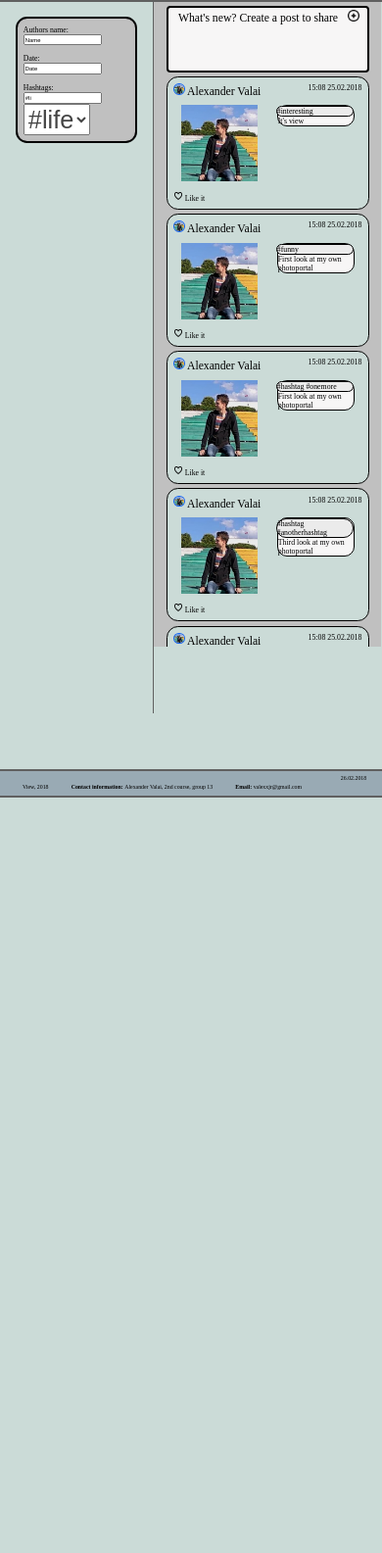
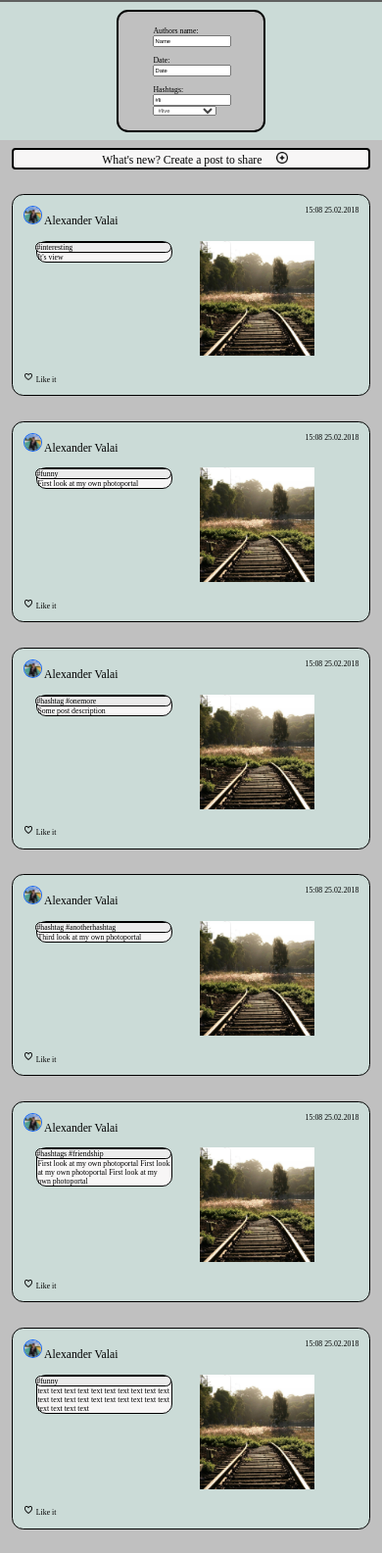
Before and after one commit to Valexxjr/student-practice, a plain HTML site: page UI/index.html in a window 390 px wide. Shown: the part 30-1615 px from the top of the page at 98% size. Before the commit the page ends 844 px from the top, so only its background shows below. Drawn offline with Linux system fonts and the light colour scheme.

Commit message:
responsive design fixed

```diff
--- a/UI/css/styles.css
+++ b/UI/css/styles.css
@@ -1,14 +1,17 @@
 html {
   background-color: #cbdbd7;
 }
+
 a {
   color: black;
 }
+
 * {
   margin: 0;
   padding: 0;
   text-decoration: none;
 }
+
 header {
   background-color: #99aab4;
   width: 98%;
@@ -17,11 +20,7 @@ header {
   border-top: 2px solid #606060;
   border-bottom: 2px solid #606060;
 }
-#logo-container img {
-  max-width: 80%;
-  max-height: 80%;
-  margin-left: 10%;
-}
+
 #logo-container {
   margin-left: 3%;
   display: inline-block;
@@ -30,15 +29,24 @@ header {
   width: 15%;
   border-radius: 60px;
 }
+
+#logo-container img {
+  max-width: 80%;
+  max-height: 80%;
+  margin-left: 10%;
+}
+
 #logout {
   padding-top: 0.3%;
   float: right;
   width: 15%;
   font-size: 2.5vw;
 }
+
 #logout span {
   margin-left: 4%;
 }
+
 #name {
   margin-top: 0.3%;
   font-family: serif;
@@ -46,13 +54,77 @@ header {
   width: 20%;
   font-size: 2vw;
 }
+
 #name span{
   margin-left: 4%;
 }
+
 #name img{
   border-radius: 60%;
   border: 1px solid #1464f6;
 }
+
+@media (min-width: 1030px) {
+
+  main {
+    float: left;
+    border-right: 1px solid #606060;
+    width: 40%;
+    height: 86vh;
+  }
+
+  aside {
+    padding: 3.3%;
+    padding-top: 1%;
+    float: left;
+    background-color: #c0c0c0;
+    height: 78vh;
+    width: 53%;
+    overflow-y: scroll;
+  }
+
+  .post {
+    padding: 3%;
+    margin-top: 2%;
+    background-color: #cbdbd7;
+    height: auto;
+    border: 1px solid black;
+    border-radius: 3vw;
+    font-size: 2vw;
+  }
+
+  .photopost {
+    margin: 4%;
+    width: 20vw;
+    height: 20vw;
+    background-color: blue;
+  }
+
+  .description {
+    margin: 4%;
+    border: 1px solid black;
+    border-radius: 10px;
+    width: 40%;
+    height: 40%;
+    float: right;
+    display: inline-block;
+    background-color: #f7f6f6;
+  }
+
+  #filter {
+    margin: 10%;
+    background-color: silver;
+    border: 2px solid #000000;
+    border-radius: 3vw;
+    padding: 4%;
+    font-size: 2vw;
+  }
+
+  #filter input {
+    height: 2vw;
+    font-size: 1.5vw;
+  }
+
   footer {
     background-color: #99aab4;
     width: 98%;
@@ -64,78 +136,110 @@ footer {
     bottom: 0;
     float: bottom;
   }
+
+  #create span {
+    font-size: 3vw;
+    padding-left: 5%;
+  }
+
+}
+
+@media (max-width: 1030px) {
+
   main {
+    margin-left: 30%;
+    margin-bottom: 2%;
+    margin-top: 2%;
+    width: 40%;
+    height: auto;
+  }
+
+  aside {
+    padding: 3%;
+    padding-top: 2%;
+    background-color: #c0c0c0;
+    height: auto;
+    width: 94%;
+  }
+
+  .post {
+    padding: 3%;
+    margin-top: 7%;
+    background-color: #cbdbd7;
+    height: auto;
+    border: 1px solid black;
+    border-radius: 3vw;
+    font-size: 2vw;
+  }
+
+  .photopost {
+    margin: 4%;
+    width: 30vw;
+    height: 30vw;
+    background-color: blue;
+  }
+
+  .description {
     float: left;
-  border-right: 1px solid #606060;
+    margin: 4%;
+    border: 1px solid black;
+    border-radius: 10px;
     width: 40%;
-  height: 86vh;
-}
-aside {
-  padding: 3.3%;
-  padding-top: 1%;
-  float: left;
-  background-color: #c0c0c0;
-  height: 76vh;
-  width: 53%;
-  overflow-y: scroll;
+    height: 40%;
+    display: inline-block;
+    background-color: #f7f6f6;
   }
 
   #filter {
-  margin: 10%;
+    margin: 1%;
     background-color: silver;
     border: 2px solid #000000;
     border-radius: 3vw;
-  padding: 4%;
+    padding: 10%;
+    padding-left: 23%;
     font-size: 2vw;
   }
+
   #filter input {
     height: 2vw;
     font-size: 1.5vw;
   }
+
+  #create span {
+    font-size: 3vw;
+    padding-left: 25%;
+  }
+
+}
+
 #create {
   background-color: #f7f6f6;
   height: 10%;
   border-radius: 1vw;
   border: 2px solid black;
 }
-#create span {
-  font-size: 3vw;
-  padding-left: 5%;
-}
+
 #create img {
   padding-left: 3%;
   width: 3vw;
   height: 3vw;
 }
 
-.post {
-  padding: 3%;
-  margin-top: 2%;
-  background-color: #cbdbd7;
-  height: auto;
-  border: 1px solid black;
-  border-radius: 3vw;
-  font-size: 2vw;
-}
 .userphoto {
   font-size: 3vw;
   display: inline-block;
   width: 50%;
 }
+
 .userphoto img {
   height: 10%;
   width: 10%;
   border-radius: 50%;
   border: 1px solid #1464f6;
 }
+
 #date {
   float: right;
-}
-.photopost {
-  margin: 4%;
-  width: 20vw;
-  height: 20vw;
-  background-color: blue;
 }
 
 .hashtags {
@@ -146,16 +250,7 @@ aside {
   border: 1px solid black;
   border-radius: 10px;
 }
-.description {
-  margin: 4%;
-  border: 1px solid black;
-  border-radius: 10px;
-  width: 40%;
-  height: 40%;
-  float: right;
-  display: inline-block;
-  background-color: #f7f6f6;
-}
+
 #like {
   margin: 0.5%;
   width: 2vw;
@@ -163,25 +258,30 @@ aside {
 }
 
 #more {
-  font-size: 6vw;
-  width: 6vw;
-  margin-left: 47%;
-  background-color: #eeeeee;
-  margin-top: 10%;
-  border-radius: 23%;
+  margin-top: 2%;
+  background-color: #ebebeb;
   border: 1px solid black;
+  border-radius: 10px;
 }
+
+#more:active {
+  margin-top: 2%;
+  background-color: #dbdbdb;
+  border: 1px solid black;
+  border-radius: 10px;
+}
+
 footer span {
   font-size: 1.5vw;
   margin-left: 5%;
 }
+
 #date_change {
-  float: right;
-  width: 10%;
+  margin-left: 7%;
 }
 
 select {
-  width: 63%;
-  font-size: 3vh;
+  width: 66%;
+  font-size: 1.5vw;
   color: #444444;
 }
--- a/UI/index.html
+++ b/UI/index.html
@@ -40,10 +40,10 @@
       <input value="#li" size="20">
       <p><select>Hashs
         <option disabled>####</option>
-        <option value="Чебурашка">#live</option>
-        <option selected value="Крокодил Гена">#life</option>
-        <option value="Шапокляк">#line</option>
-        <option value="Крыса Лариса">#library</option>
+        <option>#live</option>
+        <option>#life</option>
+        <option>#line</option>
+        <option>#library</option>
    </select></p>
     </div>
   </main>
@@ -60,7 +60,7 @@
         <span> Alexander Valai</span>
       </div>
       <span id="date">15:08 25.02.2018</span>
-      <img src="img/valai.jpg" class="photopost">
+      <img src="img/road.jpg" class="photopost">
       <div class="description">
         <div class="hashtags">
           #interesting
@@ -77,7 +77,7 @@
         <span> Alexander Valai</span>
       </div>
       <span id="date">15:08 25.02.2018</span>
-      <img src="img/valai.jpg" class="photopost">
+      <img src="img/road.jpg" class="photopost">
       <div class="description">
         <div class="hashtags">
           #funny
@@ -94,12 +94,12 @@
         <span> Alexander Valai</span>
       </div>
       <span id="date">15:08 25.02.2018</span>
-      <img src="img/valai.jpg" class="photopost">
+      <img src="img/road.jpg" class="photopost">
       <div class="description">
         <div class="hashtags">
           #hashtag #onemore
         </div>
-        First look at my own photoportal
+        Some post description
       </div>
       <div>
         <img src="img/like.png" id="like"> Like it
@@ -111,7 +111,7 @@
         <span> Alexander Valai</span>
       </div>
       <span id="date">15:08 25.02.2018</span>
-      <img src="img/valai.jpg" class="photopost">
+      <img src="img/road.jpg" class="photopost">
       <div class="description">
         <div class="hashtags">
           #hashtag #anotherhashtag
@@ -128,7 +128,7 @@
         <span> Alexander Valai</span>
       </div>
       <span id="date">15:08 25.02.2018</span>
-      <img src="img/valai.jpg" class="photopost">
+      <img src="img/road.jpg" class="photopost">
       <div class="description">
         <div class="hashtags">
           #hashtags #friendship
@@ -146,12 +146,13 @@
         <span> Alexander Valai</span>
       </div>
       <span id="date">15:08 25.02.2018</span>
-      <img src="img/valai.jpg" class="photopost">
+      <img src="img/road.jpg" class="photopost">
       <div class="description">
         <div class="hashtags">
           #funny
         </div>
-        First look at my own photoportal
+        text text text text text text text text text text text text
+        text text text text text text text text text text text text
       </div>
       <div>
         <img src="img/like.png" id="like"> Like it
@@ -163,7 +164,7 @@
         <span> Alexander Valai</span>
       </div>
       <span id="date">15:08 25.02.2018</span>
-      <img src="img/valai.jpg" class="photopost">
+      <img src="img/road.jpg" class="photopost">
       <div class="description">
         <div class="hashtags">
           #funny
@@ -178,7 +179,7 @@
         <span> Alexander Valai</span>
       </div>
       <span id="date">15:08 25.02.2018</span>
-      <img src="img/valai.jpg" class="photopost">
+      <img src="img/road.jpg" class="photopost">
       <div class="description">
         <div class="hashtags">
           #funny
@@ -193,7 +194,7 @@
         <span> Alexander Valai</span>
       </div>
       <span id="date">15:08 25.02.2018</span>
-      <img src="img/valai.jpg" class="photopost">
+      <img src="img/road.jpg" class="photopost">
       <div class="description">
         <div class="hashtags">
           #funny
@@ -211,7 +212,7 @@
         <span> Alexander Valai</span>
       </div>
       <span id="date">15:08 25.02.2018</span>
-      <img src="img/valai.jpg" class="photopost">
+      <img src="img/road.jpg" class="photopost">
       <div class="description">
         <div class="hashtags">
           #funny
@@ -222,7 +223,7 @@
         <img src="img/like.png" id="like"> Like it
       </div>
     </div>
-    <div id="more"><a href="">...</a></more>
+    <button type="button" id="more"><img src="img/more.png" width="10%" height="10%"></button>
   </aside>
   <footer>
     <span>View, 2018</span>
```
Also changed, not shown: UI/img/more.png (added). Lines whose indentation alone changed are shown as unchanged.
